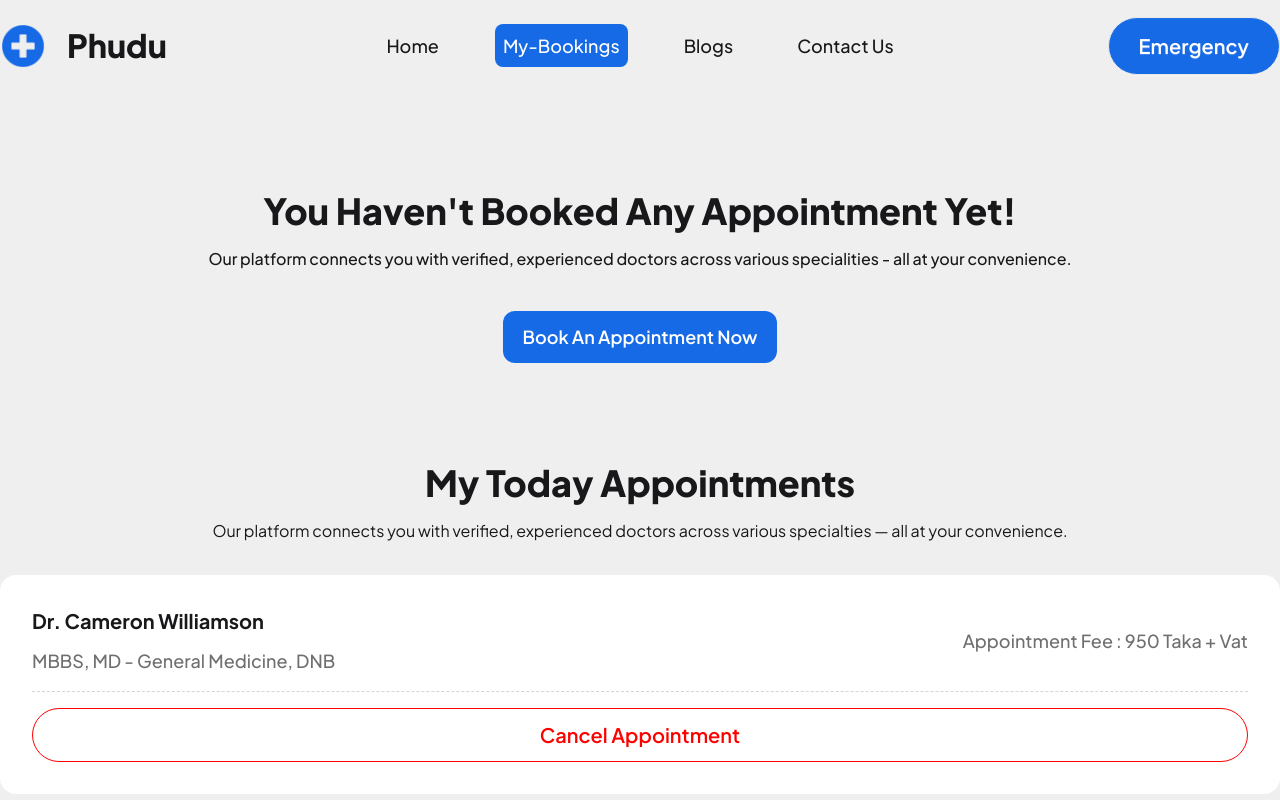
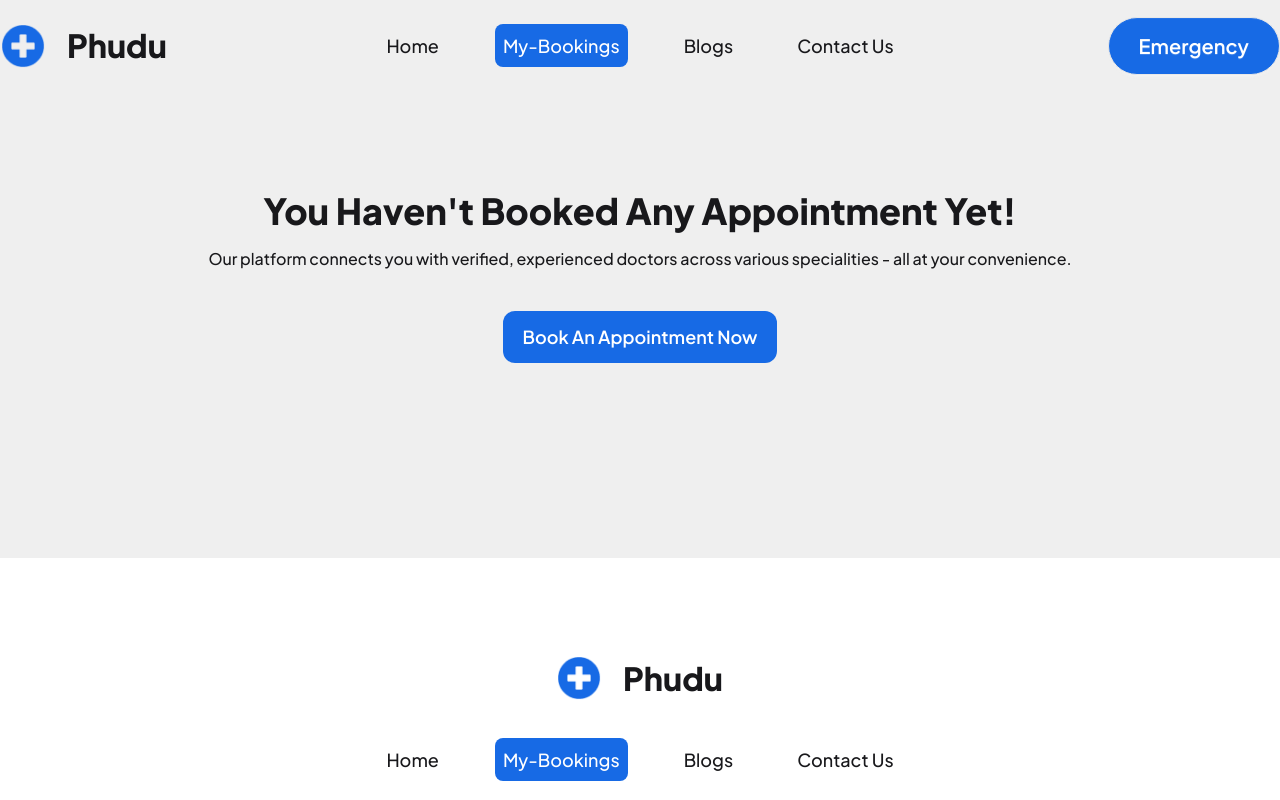
Before and after one commit to imam-hasan-jami/Phudu-Medical-B11A08-ProgrammingHero, a React (Vite) app: page /my-bookings in a window 1280 px wide. Shown: the top 800 px of the page. Built offline with nearby package versions, Linux system fonts and the light colour scheme.

Commit message:
displayed booked appointments in My-Bookings page with cancel appointment functionality

```diff
--- a/src/components/MyAppointments.jsx
+++ b/src/components/MyAppointments.jsx
@@ -1,30 +1,23 @@
 import React from 'react';
 
-const MyAppointments = () => {
+const MyAppointments = ({ appointment, handleRemoveAppointment }) => {
+    const { id, name, education, speciality, consultation_fee } = appointment;
+
     return (
-        <div className='max-w-[380px] mx-auto lg:max-w-[1440px] lg: mt-25'>
-            <div>
-
-            </div>
-            <div className='flex flex-col items-center justify-center'>
-                <h1 className='text-4xl font-extrabold'>My Today Appointments</h1>
-                <p className='mt-4'>Our platform connects you with verified, experienced doctors across various specialties — all at your convenience.</p>
-            </div>
-            {/* appointment cards */}
         <div className='bg-white p-8 rounded-2xl mt-8'>
             <div className='flex justify-between items-center'>
                 <div>
-                        <h3 className='text-xl font-bold mb-3'>Dr. Cameron Williamson</h3>
-                        <p className='text-lg font-medium text-[#0F0F0F99]'>MBBS, MD - General Medicine, DNB</p>
+                    <h3 className='text-xl font-bold mb-3'>{name}</h3>
+                    <p className='text-lg font-medium text-[#0F0F0F99]'>{education}</p>
+                    <p className='text-lg font-medium text-[#0F0F0F99]'>{speciality}</p>
                 </div>
                 <div>
-                        <p className='text-lg font-medium text-[#0F0F0F99]'>Appointment Fee : 950 Taka + Vat</p>
+                    <p className='text-lg font-medium text-[#0F0F0F99]'>Appointment Fee : {consultation_fee} Taka + Vat</p>
                 </div>
             </div>
             <hr className="w-full border-t border-dashed border-gray-300 my-2 lg:my-4" />
             <div className='flex justify-center items-center'>
-                    <button className='bg-white border-1 border-[#FF0000] w-full px-5 py-3 rounded-[99px] text-[#FF0000] text-xl font-semibold'>Cancel Appointment</button>
-                </div>
+                <button onClick={() => handleRemoveAppointment(id)} className='bg-white border-1 border-[#FF0000] w-full px-5 py-3 rounded-[99px] text-[#FF0000] text-xl font-semibold cursor-pointer'>Cancel Appointment</button>
             </div>
         </div>
     );
--- a/src/components/NoAppointment.jsx
+++ b/src/components/NoAppointment.jsx
@@ -1,4 +1,5 @@
 import React from 'react';
+import { Link } from 'react-router';
 
 const NoAppointment = () => {
     return (
@@ -6,7 +7,9 @@ const NoAppointment = () => {
             <div className='flex flex-col items-center justify-center'>
                 <h1 className='text-4xl font-extrabold'>You Haven't Booked Any Appointment Yet!</h1>
                 <p className='font-medium mt-4'>Our platform connects you with verified, experienced doctors across various specialities - all at your convenience.</p>
-                <button className='bg-[#176AE5] text-white text-lg font-semibold px-5 py-3 rounded-xl mt-10'>Book An Appointment Now</button>
+                <Link to={"/"}>
+                    <button className='bg-[#176AE5] text-white text-lg font-semibold px-5 py-3 rounded-xl mt-10 cursor-pointer'>Book An Appointment Now</button>
+                </Link>
             </div>
         </div>
     );
--- a/src/pages/MyBookings.jsx
+++ b/src/pages/MyBookings.jsx
@@ -1,12 +1,44 @@
-import React from 'react';
+import React, { useEffect, useState } from 'react';
 import MyAppointments from '../components/MyAppointments';
 import NoAppointment from '../components/NoAppointment';
+import { getBookedAppointments, removeAppointment } from '../utils';
+import toast from 'react-hot-toast';
 
 const MyBookings = () => {
+    const [appointments, setAppointments] = useState([]);
+
+    useEffect(() => {
+        const storedAppointments = getBookedAppointments();
+        setAppointments(storedAppointments);
+    },[]);
+
+    const handleRemoveAppointment = (id) => {
+        const appointmentToRemove = appointments.find(app => app.id === id);
+        const doctorName = appointmentToRemove?.name || "Doctor";
+
+        removeAppointment(id);
+        setAppointments(getBookedAppointments());
+
+        toast.success(`Appointment with ${doctorName} cancelled successfully`);
+    }
+
     return (
         <div>
-            <NoAppointment />
-            <MyAppointments />
+            {
+                appointments.length > 0 ? (
+                    <div className='max-w-[380px] mx-auto lg:max-w-[1440px] lg:mt-25'>
+                        <div className='flex flex-col items-center justify-center'>
+                            <h1 className='text-4xl font-extrabold'>My Today Appointments</h1>
+                            <p className='mt-4'>Our platform connects you with verified, experienced doctors across various specialties — all at your convenience.</p>
+                        </div>
+                        {
+                            appointments.map(appointment => <MyAppointments key={appointment.id} appointment={appointment} handleRemoveAppointment={handleRemoveAppointment} />)
+                        }
+                    </div>
+                ) : (
+                    <NoAppointment />
+                )
+            }
         </div>
     );
 };
```
Lines whose indentation alone changed are shown as unchanged.
